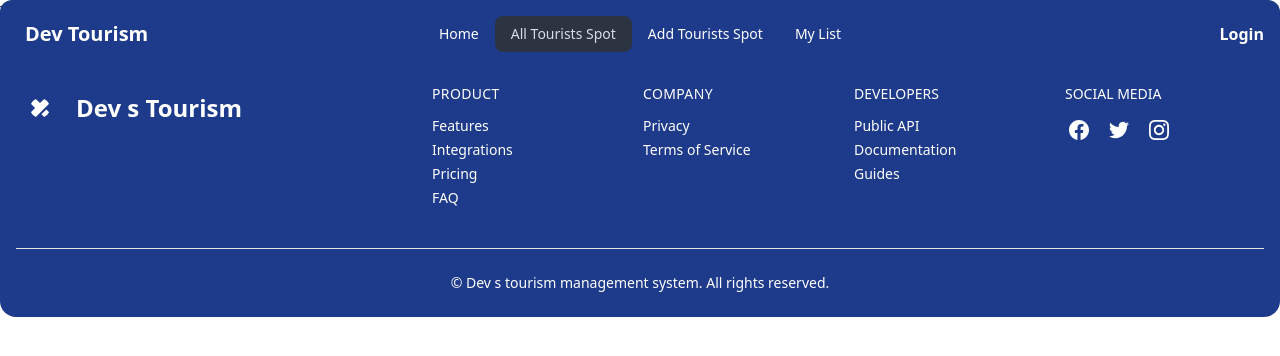
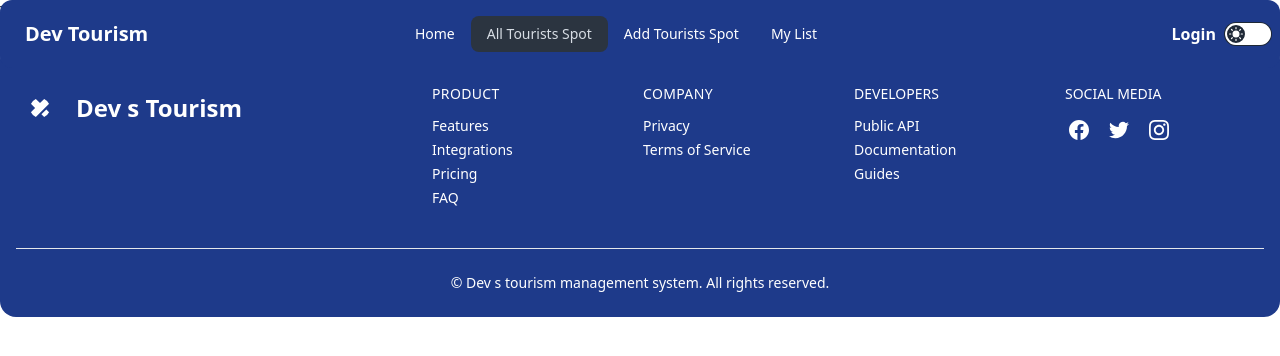
Before and after one commit to deveshbis/tourism-management-client-site, a React (Vite) app: page /touristSpot in a window 1280 px wide. Shown: the top 356 px of the page. Built offline with nearby package versions, Linux system fonts and the light colour scheme; no server answers.

Commit message:
Implement a dark/light theme toggle for the home page

```diff
--- a/src/component/NavBar.jsx
+++ b/src/component/NavBar.jsx
@@ -1,9 +1,25 @@
 import { Link, NavLink } from "react-router-dom";
 import useAuth from "../Hook/useAuth";
-import { useState } from "react";
+import { useEffect, useState } from "react";
 
 
 const NavBar = () => {
+    const [theme, setTheme] = useState('light');
+
+    useEffect(() => {
+        localStorage.setItem('theme', theme)
+        const localTheme = localStorage.getItem('theme')
+        document.querySelector('html').setAttribute('data-theme', localTheme)
+    }, [theme])
+
+    const handleToggleTheme = e => {
+        if (e.target.checked) {
+            setTheme("dark")
+        }
+        else {
+            setTheme("light")
+        }
+    }
 
     const { user, logoutUser } = useAuth();
 
@@ -71,6 +87,11 @@
                         <Link to='/login'><button className="p-2 rounded-xl font-semibold text-[16px]">Login</button></Link>
                     )}
                 </div>
+                <label className="cursor-pointer grid place-items-center">
+                    <input onChange={handleToggleTheme} type="checkbox" className="toggle theme-controller bg-base-content row-start-1 col-start-1 col-span-2" />
+                    <svg className="col-start-1 row-start-1 stroke-base-100 fill-base-100" xmlns="http://www.w3.org/2000/svg" width="14" height="14" viewBox="0 0 24 24" fill="none" stroke="currentColor" strokeWidth="2" strokeLinecap="round" strokeLinejoin="round"><circle cx="12" cy="12" r="5" /><path d="M12 1v2M12 21v2M4.2 4.2l1.4 1.4M18.4 18.4l1.4 1.4M1 12h2M21 12h2M4.2 19.8l1.4-1.4M18.4 5.6l1.4-1.4" /></svg>
+                    <svg className="col-start-2 row-start-1 stroke-base-100 fill-base-100" xmlns="http://www.w3.org/2000/svg" width="14" height="14" viewBox="0 0 24 24" fill="none" stroke="currentColor" strokeWidth="2" strokeLinecap="round" strokeLinejoin="round"><path d="M21 12.79A9 9 0 1 1 11.21 3 7 7 0 0 0 21 12.79z"></path></svg>
+                </label>
             </div>
         </div>
     );
--- a/tailwind.config.js
+++ b/tailwind.config.js
@@ -8,4 +8,7 @@
     extend: {},
   },
   plugins: [require("daisyui")],
+  daisyui: {
+    themes: ["light", "dark"],
+  },
 }
```
Lines whose indentation alone changed are shown as unchanged.
